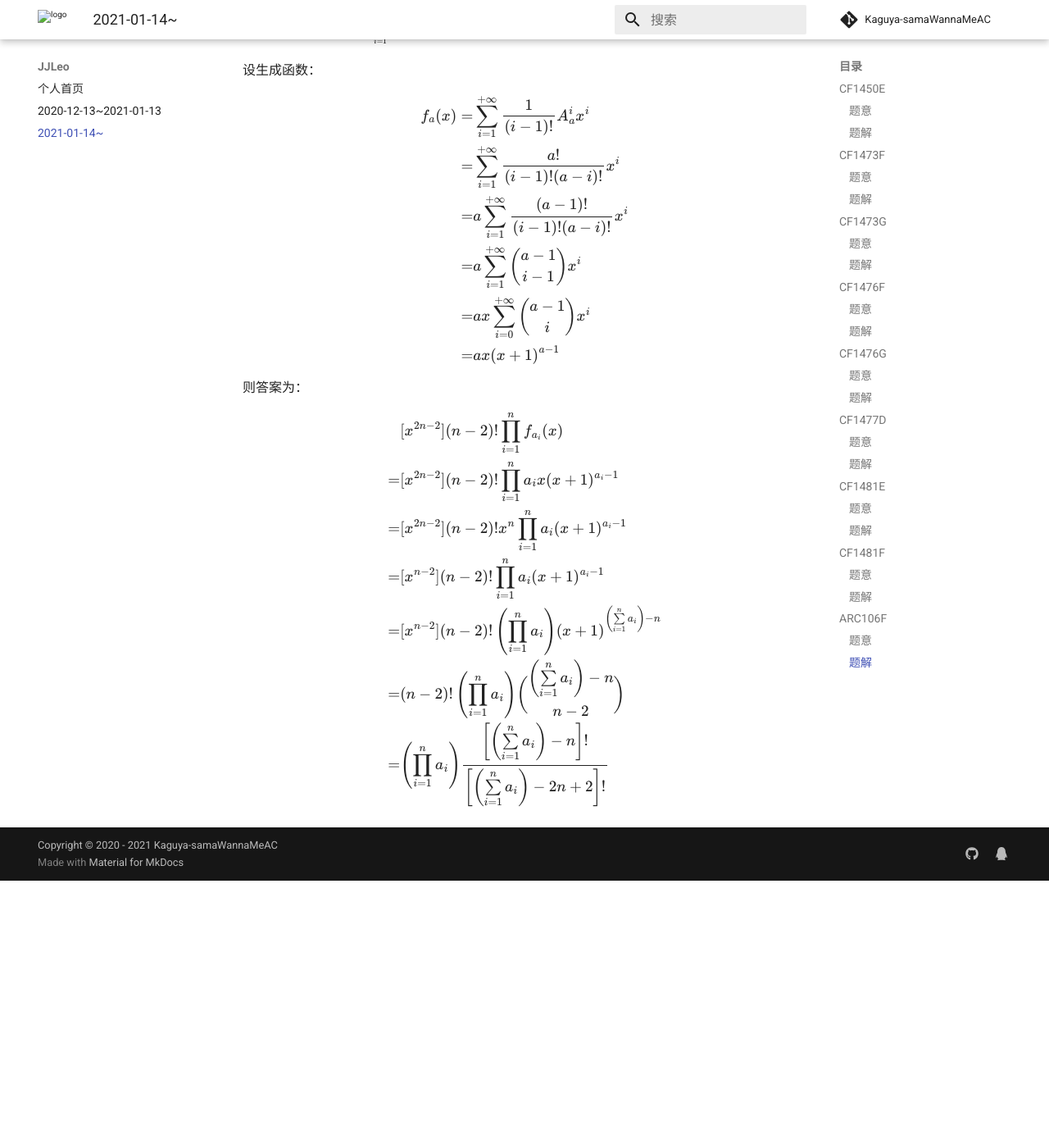
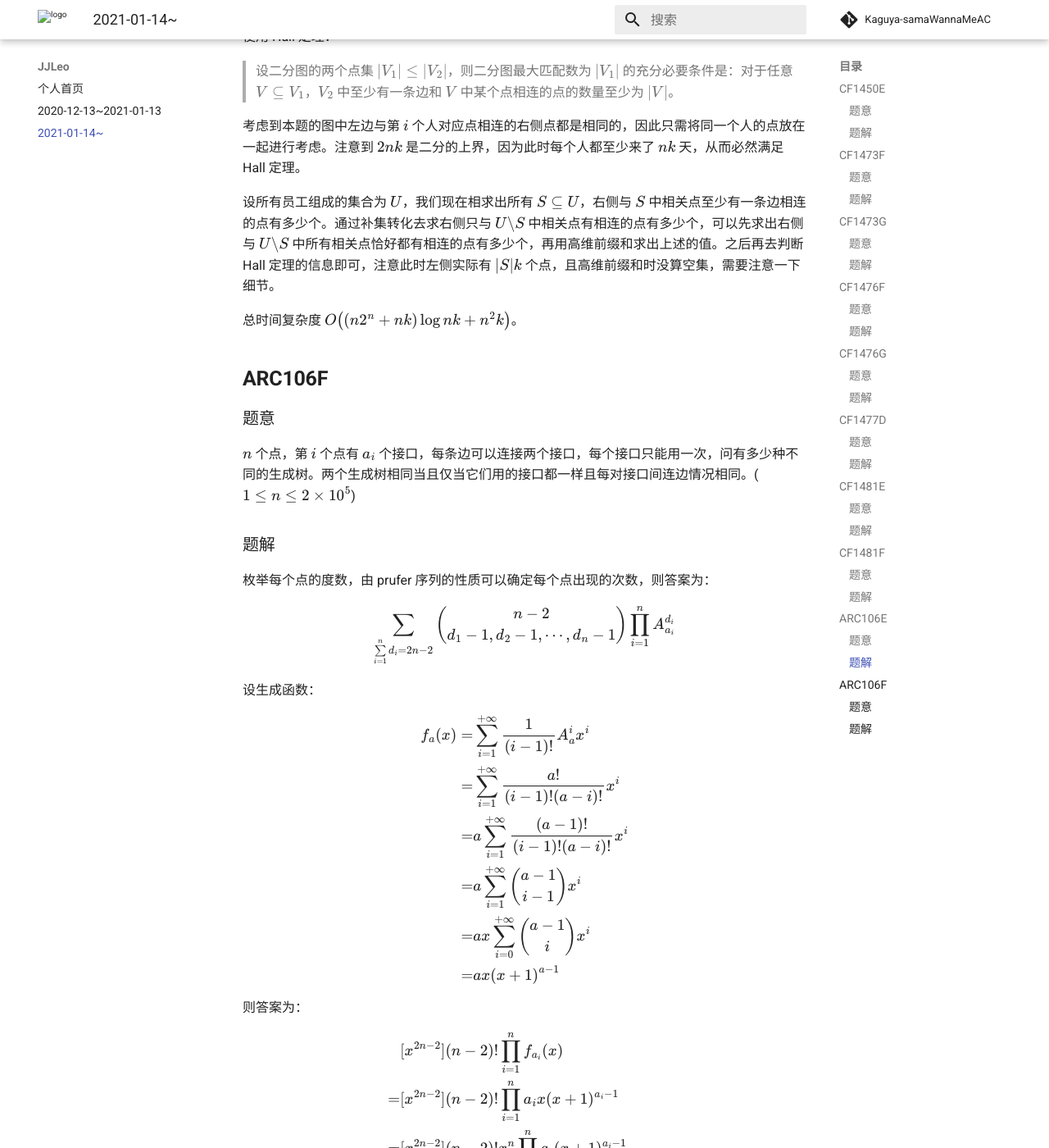
Before and after one commit to Kaguya-samaWannaMeAC/kaguya-samawannameac.github.io, an MkDocs documentation site: the page built from docs/JJLeo/2021-01-14~.md, in a window 1280 px wide and 1400 px high, scrolled down 6491 px. Shown: the whole window at 82% size. Built offline with MkDocs 1.6.1 and Material for MkDocs 9.7.7, drawn with Linux system fonts in a browser that asks for light colours; formulas are drawn with MathJax 3; comment, search, counter and statistics services are not loaded; before the commit the page ends 7565 px from its top, so only the background shows below that; some of the changed text lies outside the part shown.

Commit message:
Update 2021-01-14~.md

```diff
--- a/docs/JJLeo/2021-01-14~.md
+++ b/docs/JJLeo/2021-01-14~.md
@@ -156,7 +156,27 @@ $n$ 本书，每本书有一个颜色 $a_i$，每次操作可以将任意一本
 
 再使用 bitset 优化 $\text{01}$ 背包，则时间复杂度为 $O(\dfrac{n\sqrt n}{w})$。
 
-考虑如果上述情况无解，考虑按深度从小到大一层一层填字母。设 $\text{a}$ 还剩 $x$ 个，$\text{b}$ 还剩 $y$ 个，如果这一层还可以的数量不超过 $x$ 或 $y$，就填其中一中颜色，直到某一层颜色大于 $\max(x,y)$。此时，可以发现这一层的非叶节点数量一定不超过剩余节点总数的一半，因为每个非叶节点在下层至少还有一个儿子节点。因此我们一定可以用剩余字母更多的那一种（不妨设为 $\text{a}$）将所有非叶节点填满，之后再把剩余的 $\text{a}$ 全部填到这一层的叶节点上，之后剩下所有的节点全部填 $\text{b}$ 即可。可以发现这样填涂后的答案为 $d+2$，因为相比答案为 $d+1$ 的情况，仅仅多了在上述这一层中所有叶节点对应的字符串。
+考虑如果上述情况无解，考虑按深度从小到大一层一层填字母。设 $\text{a}$ 还剩 $x$ 个，$\text{b}$ 还剩 $y$ 个，如果这一层还可以的数量不超过 $x$ 或 $y$，就填其中一中颜色，直到某一层颜色大于 $\max(x,y)$。此时，可以发现这一层的非叶节点数量一定不超过剩余节点总数的一半，因为每个非叶节点在下层至少还有一个儿子节点。因此我们一定可以用剩余字母更多的那一种（不妨设为 $\text{a}$）将所有非叶节点填满，之后再把剩余的 $\text{a}$ 全部填到这一层的叶节点上，之后剩下所有的节点全部填 $\text{b}$ 即可。可以发现这样填涂后的答案为 $d+2$，因为相比答案为 $d+1$ 的情况，仅仅多了在上述这一层中填 $\text{b}$ 的叶节点对应的字符串。
+
+## **ARC106E**
+
+### 题意
+
+$n$ 个人，第 $i$ 个人上 $a_i$ 天班，休息 $a_i$ 天。每天可以给一个来上班的人发一个奖章，问让所有人都至少有 $k$ 个奖章至少要多少天。($1 \le n \le 18$，$1 \le k, a_i \le 10^5$)
+
+### 题解
+
+考虑二分图匹配，左边是 $nk$ 个点，每个点代表第 $i$ 个人第 $j$ 次获得的奖牌，右边每个点有 $m$ 个点代表一共有 $m$ 天，第 $i$ 个人的所有点和右边他上班的天数相连，这个图的最大匹配为 $nk$ 即说明 $m$ 天是一个合法解。
+
+我们可以考虑二分 $m$ 的值，然后再求出最大匹配的数量。直接 dinic 或增广路必然会 TLE，可以使用 Hall 定理：
+
+> 设二分图的两个点集 $|V_1| \le |V_2|$，则二分图最大匹配数为 $|V_1|$ 的充分必要条件是：对于任意 $V \subseteq V_1$，$V_2$ 中至少有一条边和 $V$ 中某个点相连的点的数量至少为 $|V|$。
+
+考虑到本题的图中左边与第 $i$ 个人对应点相连的右侧点都是相同的，因此只需将同一个人的点放在一起进行考虑。注意到 $2nk$ 是二分的上界，因为此时每个人都至少来了 $nk$ 天，从而必然满足 Hall 定理。
+
+设所有员工组成的集合为 $U$，我们现在相求出所有 $S \subseteq U$，右侧与 $S$ 中相关点至少有一条边相连的点有多少个。通过补集转化去求右侧只与 $U\backslash S$ 中相关点有相连的点有多少个，可以先求出右侧与 $U\backslash S$ 中所有相关点恰好都有相连的点有多少个，再用高维前缀和求出上述的值。之后再去判断 Hall 定理的信息即可，注意此时左侧实际有 $|S|k$ 个点，且高维前缀和时没算空集，需要注意一下细节。
+
+总时间复杂度 $O\big((n2^n+nk)\log nk+n^2k\big)$。
 
 ## **ARC106F**
 
```
Also changed, not shown: other parts of docs/JJLeo/2021-01-14~.md (+2 -1 lines).
